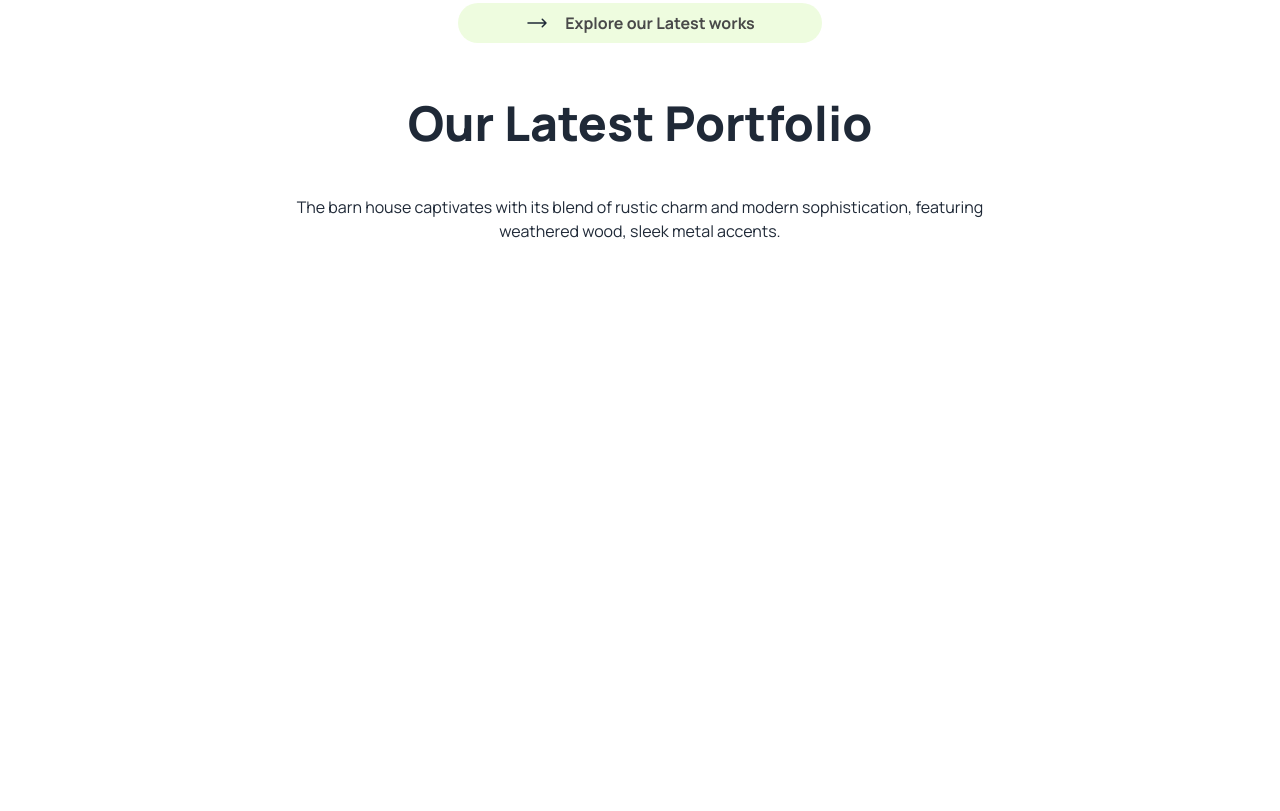
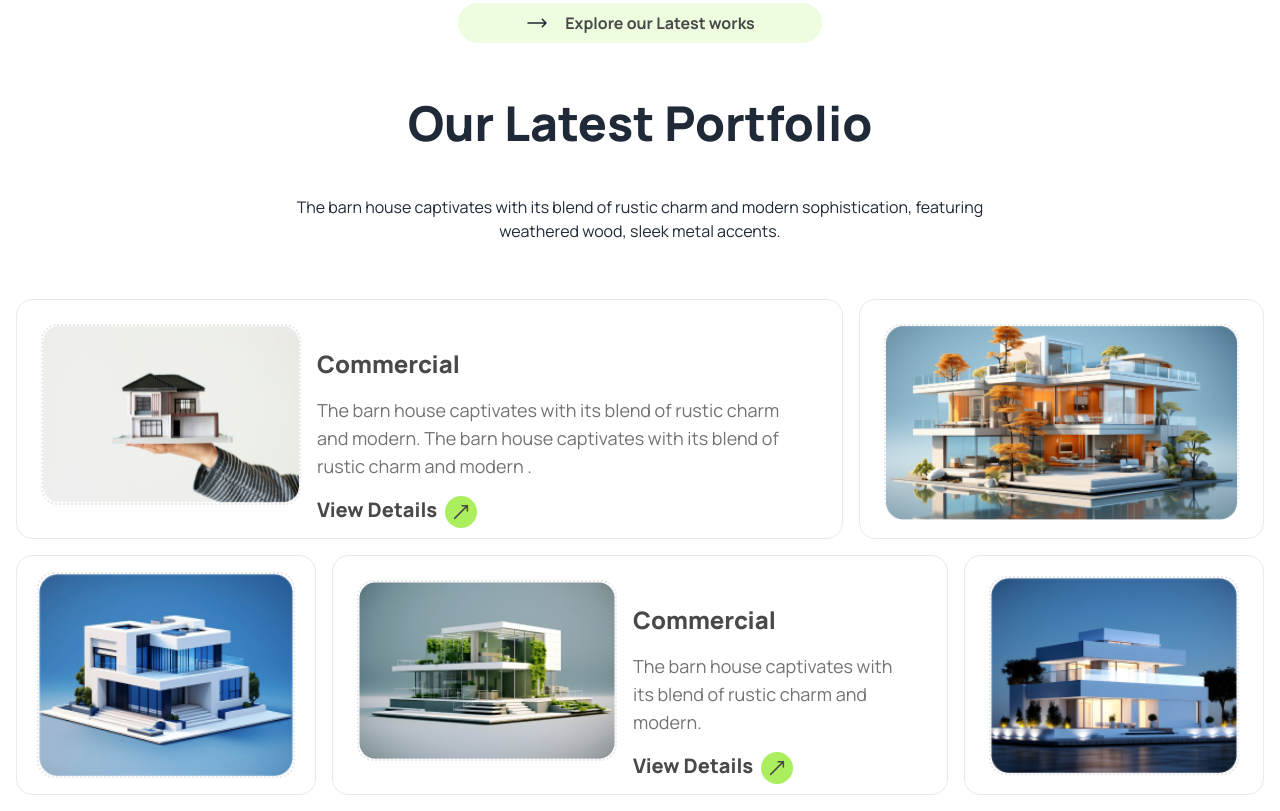
Before and after one commit to rushomrong/b10-a3-rusho, a website built with Vite: page index.html in a window 1280 px wide. Shown: the part 2568-3379 px from the top of the page. Before the commit the page ends 2851 px from the top, so only its background shows below. Built offline with nearby package versions, Linux system fonts and the light colour scheme.

Commit message:
latest portfolio card section fixed for desktop

```diff
--- a/index.html
+++ b/index.html
@@ -360,6 +360,94 @@
 
         <!-- card sections -->
          <div class="hero">
+           <div class="hero-content w-full grid grid-cols-1 md:grid-cols-12 lg:grid-cols-12  items-start">
+
+            <!-- card-1 image with text -->
+              <div class="md:shadow-none shadow-md border border-border_color-0 p-6 flex flex-col md:flex-row  md:items-start justify-center md:col-span-8 rounded-2xl w-full md:h-60 order-1">
+
+                <figure class="border-solid md:border-dotted md:border-2 border-border_color-0 rounded-2xl">
+                  <img src="./assets/img1.png" alt="" class="rounded-xl w-full md:w-64">
+                </figure>
+
+                <div class="card-body items-center md:items-start justify-center text-center md:text-start flex-1 p-4">
+                  <h2 class="card-title text-2xl font-extrabold text-text-nav-active-0 py-2">Commercial</h2>
+                  <p class="md:text-lg text-[14px] text-text-nav-regular-0">The barn house captivates with its blend of rustic charm and modern. The barn house captivates with its blend of rustic charm and modern .</p>
+
+                  <div class="card-actions">
+                    <a class="flex flex-row text-xl w-full font-extrabold text-text-nav-active-0 rounded-full bg-transparent border-none hover:bg-transparent shadow-none cursor-pointer py-2">
+                        View Details
+                        <span class="ml-2 w-8 h-8 rounded-full bg-primary-r-color-0 items-center justify-center flex">
+                            <svg
+                            xmlns="http://www.w3.org/2000/svg"
+                            fill="none"
+                            viewBox="0 0 24 24"
+                            stroke-width="1.5"
+                            stroke="currentColor"
+                            class="size-6 -rotate-45">
+                            <path
+                              stroke-linecap="round"
+                              stroke-linejoin="round"
+                              d="M17.25 8.25 21 12m0 0-3.75 3.75M21 12H3"
+                            />
+                          </svg>
+                        </span></a>
+                  </div>
+              </div>
+           </div>
+
+            <!-- desktop card-2 image only -->
+            <div class="md:shadow-none shadow-md border border-border_color-0 flex flex-row md:col-span-4 md:h-60 mx-auto rounded-2xl order-2 p-6 md:p-6 w-full">
+              <figure class="w-full border-solid md:border-dotted md:border-2 border-border_color-0 rounded-2xl">
+                <img src="./assets/img2.png" alt="" class="rounded-xl w-full">
+              </figure>
+             </div>
+
+           <!-- desktop card-3 image only -->
+            <div class="md:shadow-none shadow-md border border-border_color-0 flex flex-row md:col-span-3 md:h-60 items-center mx-auto rounded-2xl md:order-3 order-5 p-6 md:p-5 w-full">
+              <figure class="w-full border-solid md:border-dotted md:border-2 border-border_color-0 rounded-2xl">
+                <img src="./assets/img3.png" alt="" class="rounded-xl w-full">
+              </figure>
+            </div>
+
+            <!-- desktop card-4 image with text -->
+            <div class="md:shadow-none shadow-md border border-border_color-0 p-6 flex flex-col md:flex-row  md:items-start justify-center md:col-span-6 rounded-2xl w-full md:h-60 order-4">
+
+              <figure class="border-solid md:border-dotted md:border-2 border-border_color-0 rounded-2xl">
+                <img src="./assets/img4.png" alt="" class="rounded-xl w-full md:w-64">
+              </figure>
+
+              <div class="card-body items-center md:items-start justify-center text-center md:text-start flex-1 p-4">
+                <h2 class="card-title text-2xl font-extrabold text-text-nav-active-0 py-2">Commercial</h2>
+                <p class="md:text-lg text-[14px] text-text-nav-regular-0">The barn house captivates with its blend of rustic charm and modern. </p>
+
+                <div class="card-actions">
+                  <a class="flex flex-row text-xl w-full font-extrabold text-text-nav-active-0 rounded-full bg-transparent border-none hover:bg-transparent shadow-none cursor-pointer py-2">
+                      View Details
+                      <span class="ml-2 w-8 h-8 rounded-full bg-primary-r-color-0 items-center justify-center flex">
+                          <svg
+                          xmlns="http://www.w3.org/2000/svg"
+                          fill="none"
+                          viewBox="0 0 24 24"
+                          stroke-width="1.5"
+                          stroke="currentColor"
+                          class="size-6 -rotate-45">
+                          <path
+                            stroke-linecap="round"
+                            stroke-linejoin="round"
+                            d="M17.25 8.25 21 12m0 0-3.75 3.75M21 12H3"
+                          />
+                        </svg>
+                      </span></a>
+                </div>
+            </div>
+         </div>
+
+            <!-- desktop card-5 image only -->
+            <div class="md:shadow-none shadow-md border border-border_color-0 flex flex-row md:col-span-3 md:h-60 items-center mx-auto rounded-2xl md:order-4 order-3 p-6 md:p-6 w-full">
+              <figure class="w-full border-solid md:border-dotted md:border-2 border-border_color-0 rounded-2xl">
+                <img src="./assets/img5.png" alt="" class="rounded-xl w-full">
+              </figure>
+            </div>
 
          </div>
      </section>
```
